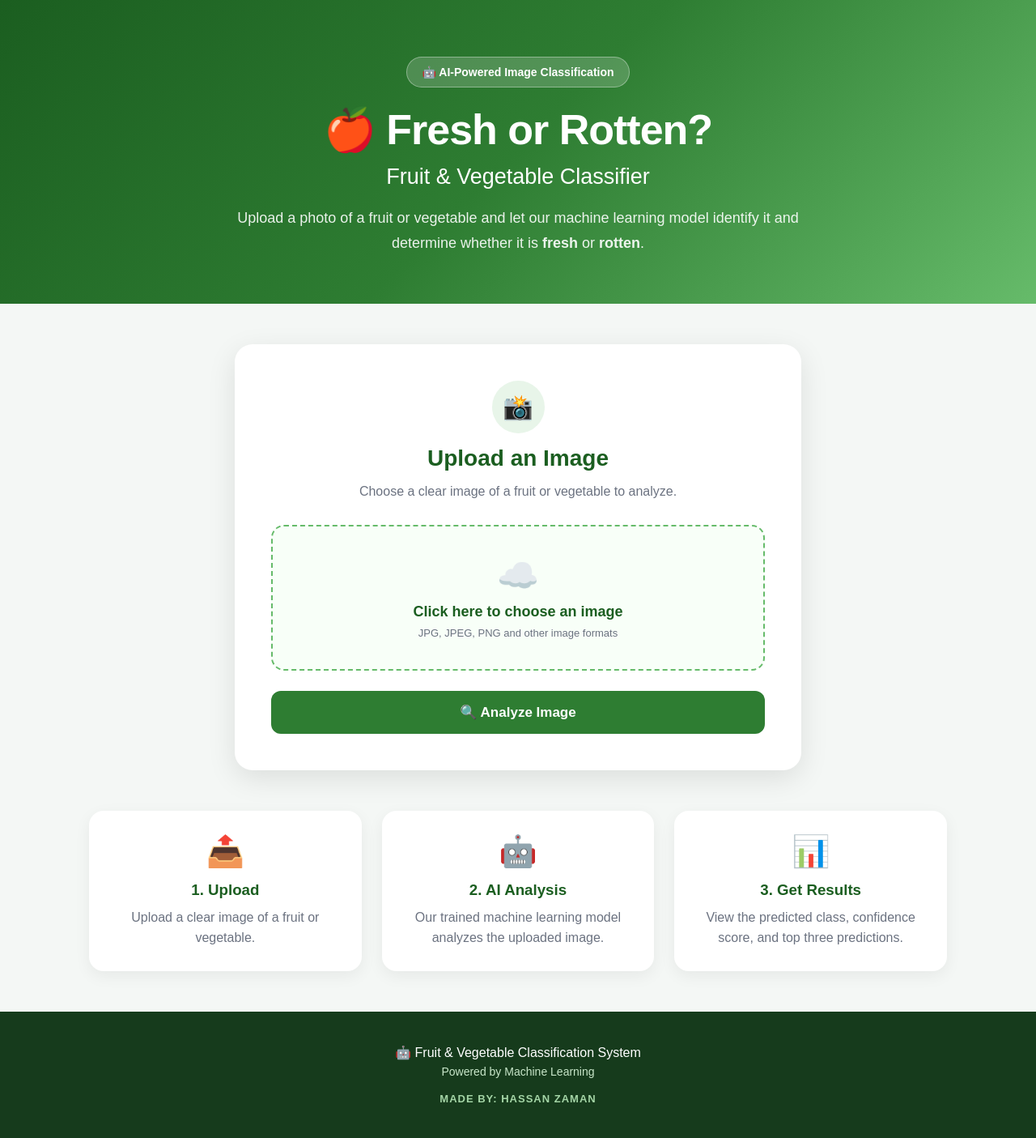
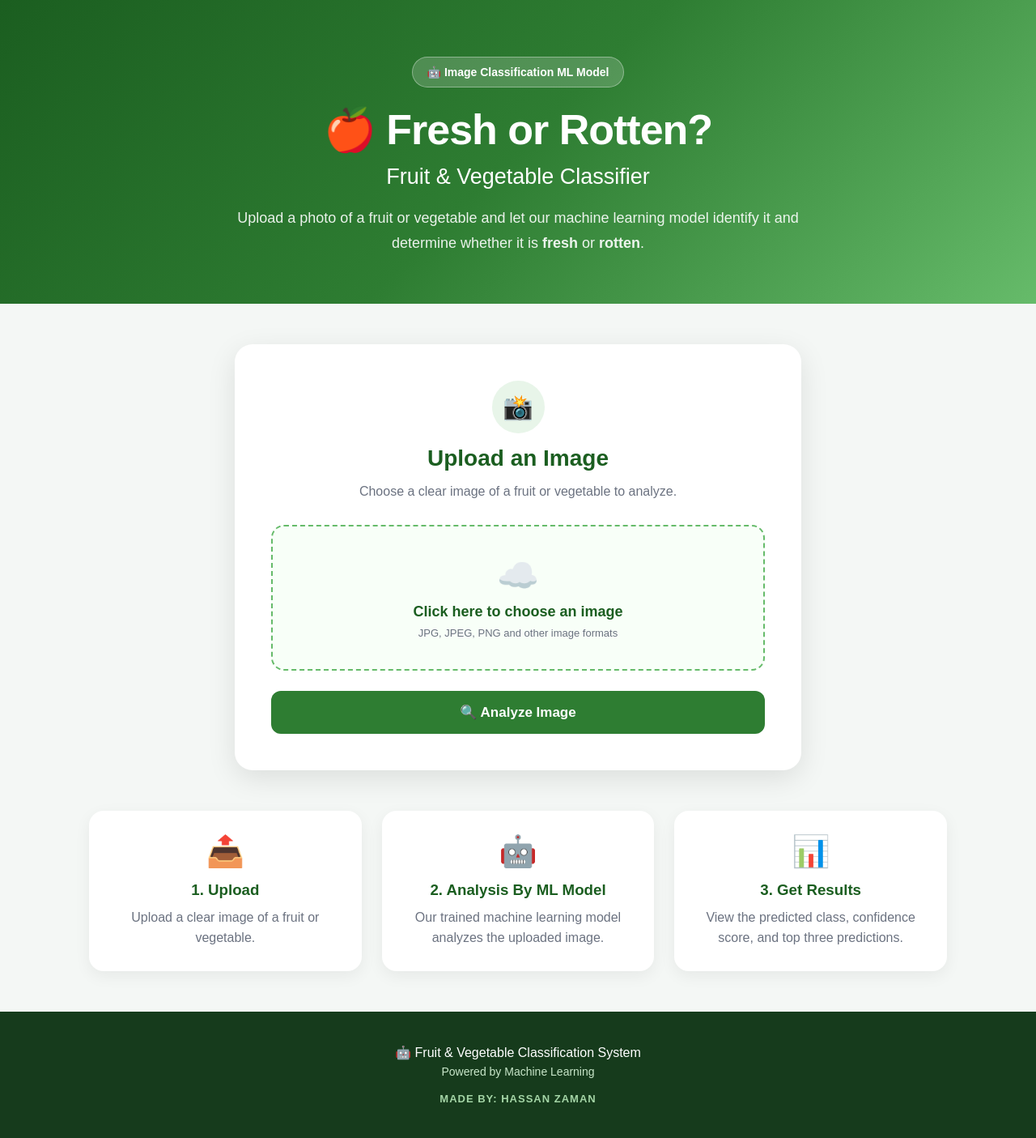
Before and after one commit to hz605413-dot/fruits-vegetables-classification, a Flask app: page / in a window 1280 px wide. Shown: the whole page at 81% size. Run offline with Flask 3, Linux system fonts and the light colour scheme.

Commit message:
some text changes

```diff
--- a/templates/index.html
+++ b/templates/index.html
@@ -25,7 +25,7 @@
         <header class="hero">
 
             <div class="hero-badge">
-                🤖 AI-Powered Image Classification
+                🤖 Image Classification ML Model
             </div>
 
             <h1>
@@ -320,7 +320,7 @@
                     </span>
 
                     <h3>
-                        2. AI Analysis
+                        2. Analysis By ML Model
                     </h3>
 
                     <p>
```
